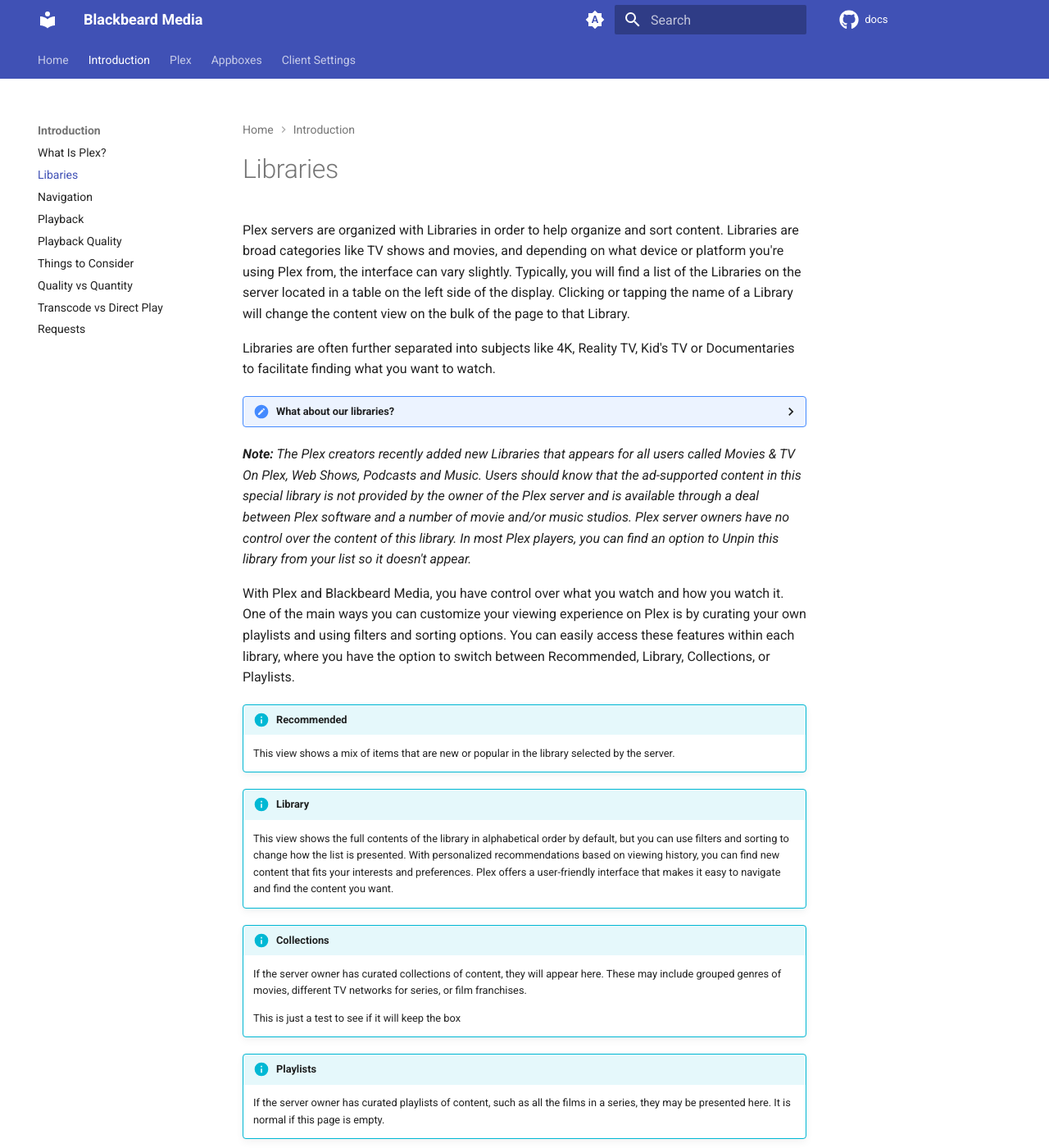
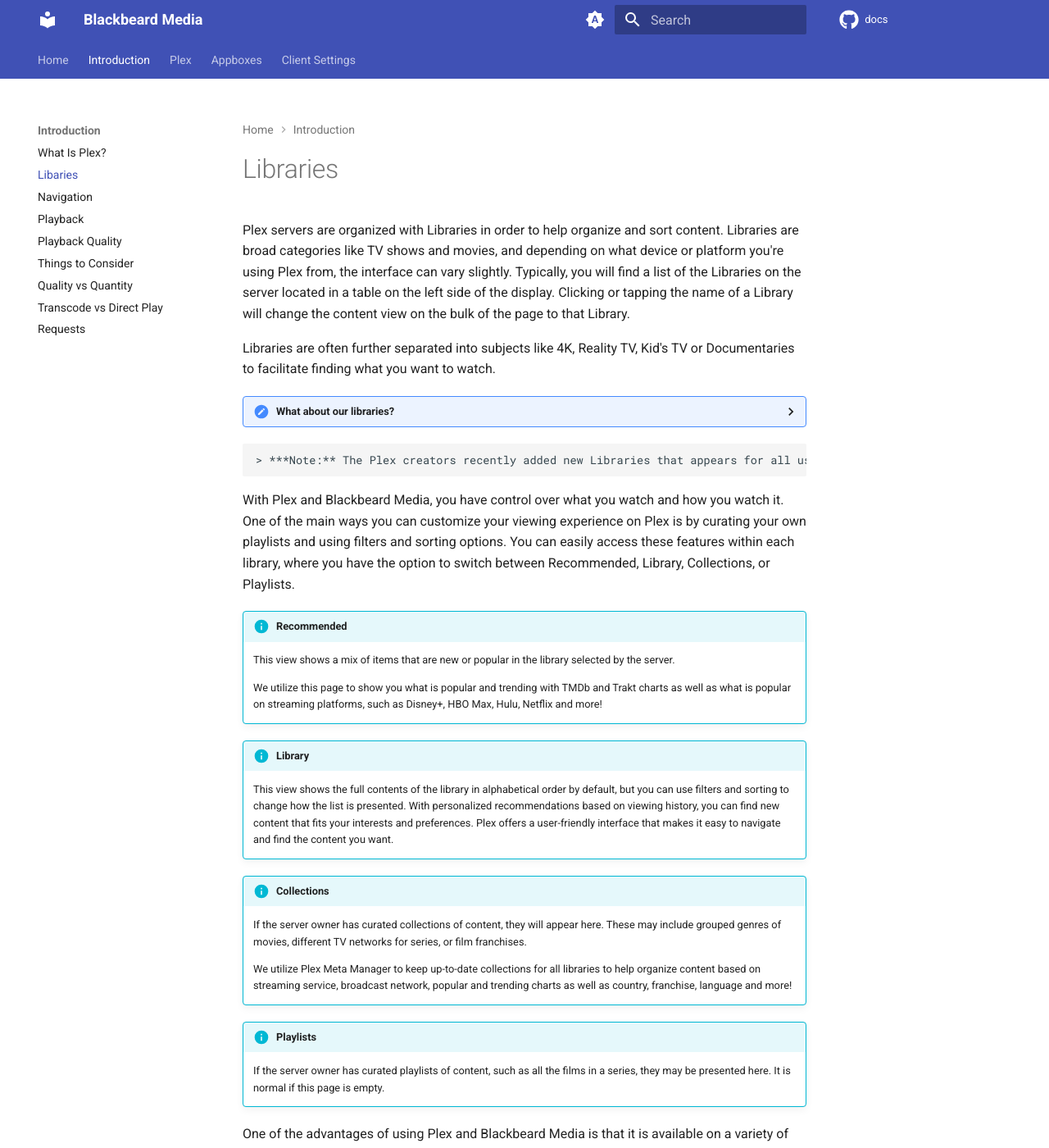
Before and after one commit to neomedia6989/docs-2, an MkDocs documentation site: the page built from docs/introduction/libraries.md, in a window 1280 px wide and 1400 px high. Shown: the whole window at 82% size. Built offline with MkDocs 1.6.1 and Material for MkDocs 9.7.7, drawn with Linux system fonts in a browser that asks for light colours; comment, search, counter and statistics services are not loaded.

Commit message:
Update libraries.md

```diff
--- a/docs/introduction/libraries.md
+++ b/docs/introduction/libraries.md
@@ -9,13 +9,15 @@
   <br />
   </details>
 
-***Note:** The Plex creators recently added new Libraries that appears for all users called Movies & TV On Plex, Web Shows, Podcasts and Music. Users should know that the ad-supported content in this special library is not provided by the owner of the Plex server and is available through a deal between Plex software and a number of movie and/or music studios. Plex server owners have no control over the content of this library. In most Plex players, you can find an option to Unpin this library from your list so it doesn't appear.*
+    > ***Note:** The Plex creators recently added new Libraries that appears for all users called Movies & TV On Plex, Web Shows, Podcasts and Music. Users should know that the ad-supported content in this special library is not provided by the owner of the Plex server and is available through a deal between Plex software and a number of movie and/or music studios. Plex server owners have no control over the content of this library. In most Plex players, you can find an option to Unpin this library from your list so it doesn't appear.*
 
 With Plex and Blackbeard Media, you have control over what you watch and how you watch it. One of the main ways you can customize your viewing experience on Plex is by curating your own playlists and using filters and sorting options. You can easily access these features within each library, where you have the option to switch between Recommended, Library, Collections, or Playlists.
 
 !!! info "Recommended"
 
     This view shows a mix of items that are new or popular in the library selected by the server.
+
+    We utilize this page to show you what is popular and trending with TMDb and Trakt charts as well as what is popular on streaming platforms, such as Disney+, HBO Max, Hulu, Netflix and more!
 
 !!! info "Library"
 
@@ -25,7 +27,7 @@
 
     If the server owner has curated collections of content, they will appear here. These may include grouped genres of movies, different TV networks for series, or film franchises.
 
-    This is just a test to see if it will keep the box
+    We utilize Plex Meta Manager to keep up-to-date collections for all libraries to help organize content based on streaming service, broadcast network, popular and trending charts as well as country, franchise, language and more!
 
 !!! info "Playlists"
 
```
